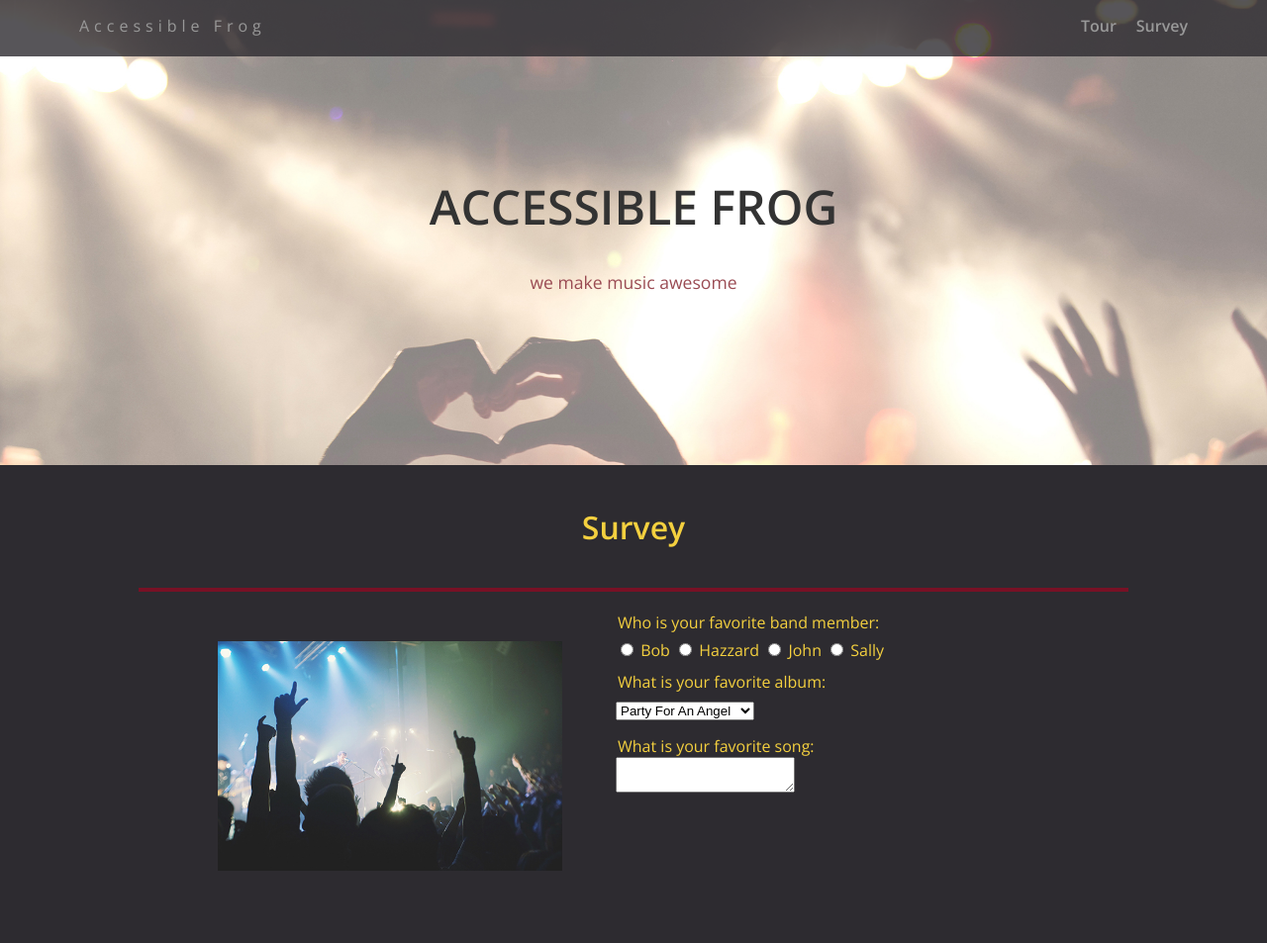
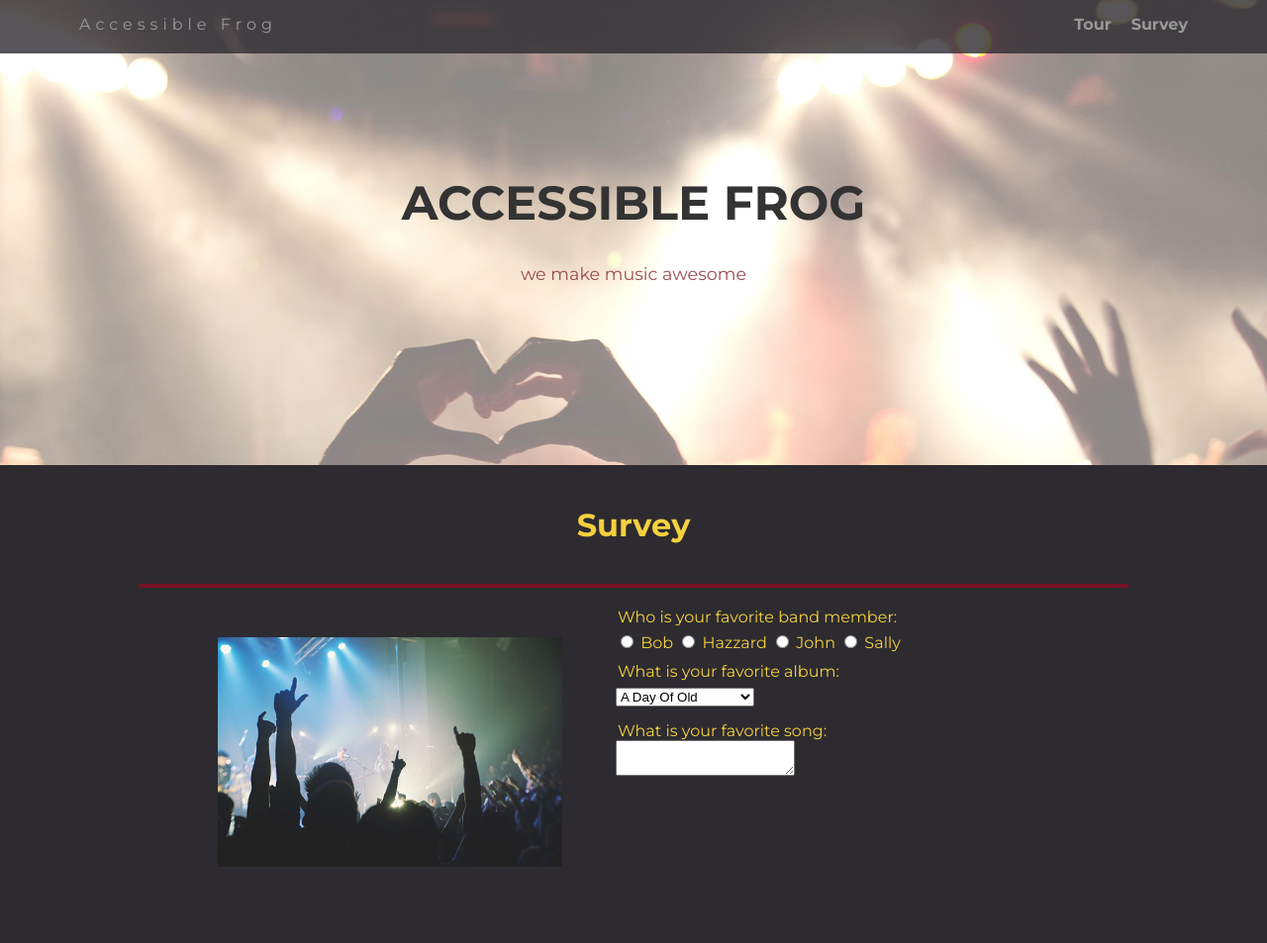
Before and after one commit to mikaeljan/accessibility_project, a plain HTML site: page survey.html in a window 1280 px wide. Shown: the top 953 px of the page at 99% size. Drawn offline with nearby package versions, Linux system fonts and the light colour scheme.

Commit message:
add montserrat font fix style accordingly

```diff
--- a/css/styles.css
+++ b/css/styles.css
@@ -7,7 +7,7 @@ body {
   margin: 0;
   padding: 0;
   text-align: center;
-  font-family: 'Open Sans', sans-serif;
+  font-family: 'Montserrat', sans-serif;
   color: #f4d03f;
   background: #2d2b30;
 }
@@ -66,7 +66,7 @@ header {
 }
 
 .name {
-  font-weight: 300;
+  font-weight: 400;
 }
 
 header .name {
@@ -74,7 +74,7 @@ header .name {
   font-size: 3em;
   margin-bottom: .25em;
   margin-top: 2em;
-  font-weight: 600;
+  font-weight: 700;
   padding: 20px;
   text-transform: uppercase;
 }
--- a/survey.html
+++ b/survey.html
@@ -5,7 +5,8 @@
     <link href="css/styles.css" rel="stylesheet" type="text/css" />
     <link href="css/survey.css" rel="stylesheet" type="text/css" />
     <meta name="viewport" content="width=device-width, initial-scale=1, maximum-scale=5, user-scalable=0"/>
-    <link href='https://fonts.googleapis.com/css?family=Open+Sans:400,300,600' rel='stylesheet' type='text/css'>
+    <!-- <link href='https://fonts.googleapis.com/css?family=Open+Sans:400,300,600' rel='stylesheet' type='text/css'> -->
+    <link href="https://fonts.googleapis.com/css?family=Montserrat:300,400,600,700" rel="stylesheet">
     <title>Accessible Frog</title>
   </head>
 
@@ -45,19 +46,20 @@
               <fieldset>
                   <legend><label for="albums">What is your favorite album:</label></legend>
                 <select id="albums" name="select">
-                  <option value="1">Party For An Angel</option>
-                  <option value="2">A Day Of Old</option>
-                  <option value="3">Finding My Shadow</option>
-                  <option value="4">Diamond Fireworks</option>
-                  <option value="5">Enjoy Your Desire</option>
-                  <option value="6">This Is For You</option>
+                  <option value="1">A Day Of Old</option>
+                  <option value="2">Diamond Fireworks</option>
+                  <option value="3">Enjoy Your Desire</option>
+                  <option value="4">Finding My Shadow</option>
+                  <option value="5">Heroic Forever</option>
+                  <option value="6">Midnight Fires</option>
                   <option value="7">Music Of My Life</option>
-                  <option value="8">Song For Yesterday</option>
-                  <option value="9">Heroic Forever</option>
-                  <option value="10">Midnight Fires</option>
-                  <option value="11">Street Of The Rider</option>
+                  <option value="8">Party For An Angel</option>
+                  <option value="9">Street Of The Rider</option>
+                  <option value="10">Song For Yesterday</option>
+                  <option value="11">This Is For You</option>
                 </select>
               </fieldset>
+
               <fieldset>
               <label for="songs">
                 <legend>What is your favorite song:</legend>
```
Also changed, not shown: index.html (+1 -1 lines), tour.html (+1 -1 lines), 1 other file.
